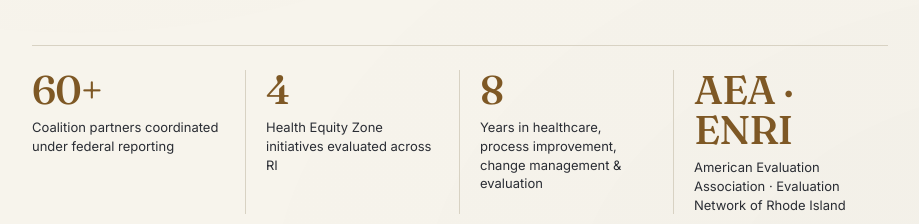
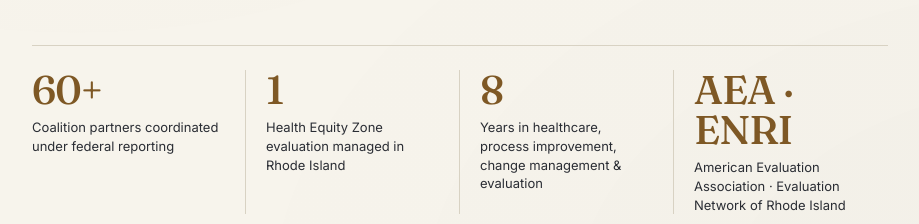
Before and after one commit to risaac09/isaacrubinstein.com, a plain HTML site: page index.html in a window 1280 px wide. Shown: the part 486-710 px from the top of the page, without its empty margins (180-1099 px from the left). Drawn offline with Linux system fonts and the light colour scheme.

Commit message:
Correct HEZ stat to 1
Co-Authored-By: Claude Sonnet 4.6 <noreply@anthropic.com>

```diff
--- a/index.html
+++ b/index.html
@@ -161,8 +161,8 @@
         <dd class="outcome-label">Coalition partners coordinated under federal reporting</dd>
       </div>
       <div class="outcome">
-        <dt class="outcome-num">4</dt>
-        <dd class="outcome-label">Health Equity Zone initiatives evaluated across RI</dd>
+        <dt class="outcome-num">1</dt>
+        <dd class="outcome-label">Health Equity Zone evaluation managed in Rhode Island</dd>
       </div>
       <div class="outcome">
         <dt class="outcome-num">8</dt>
```
